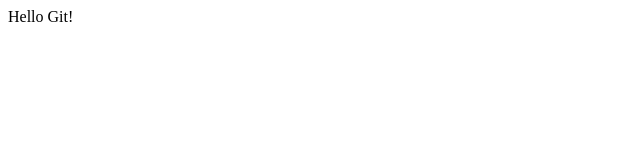
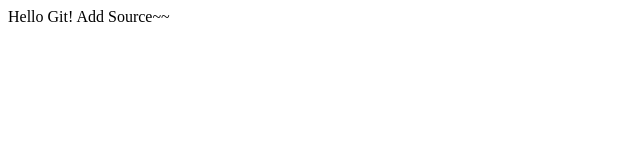
Before and after one commit to deepryu/sourcetree1_github, a plain HTML site: page index.html in a window 1280 px wide. Shown: the whole page, without its empty margins (0-640 px from the left). Drawn offline with Linux system fonts and the light colour scheme.

Commit message:
second commit

```diff
--- a/index.html
+++ b/index.html
@@ -7,5 +7,6 @@
 
 <BODY>
 Hello Git!
+Add Source~~
 </BODY>
 </HTML>
```
